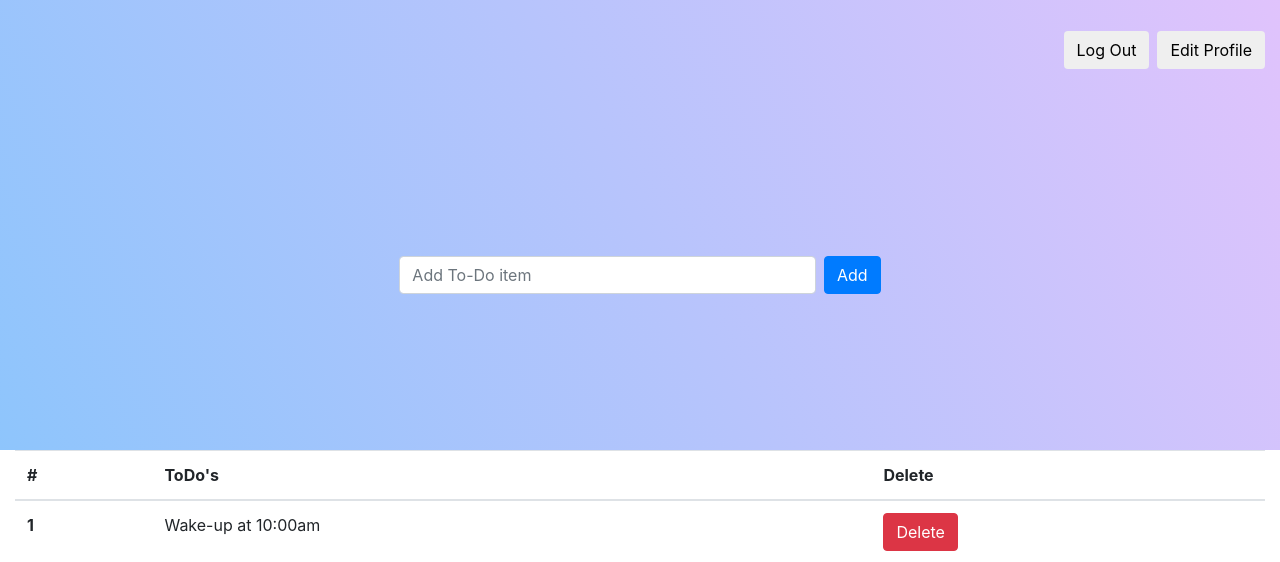
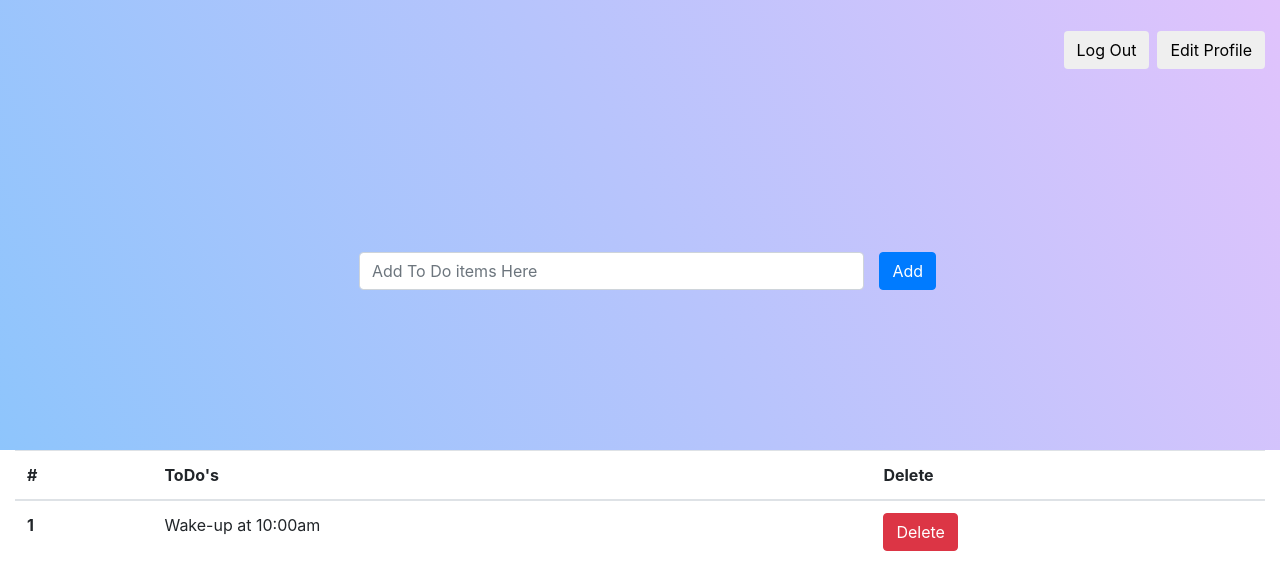
Before and after one commit to adilcodes/PHP-ToDo-List, a PHP site: page /dashboard.php in a window 1280 px wide. Shown: the top 562 px of the page. Run offline with PHP 8.4, Linux system fonts and the light colour scheme; the visitor is signed in with stand-in values (Sample User, id 1); data that the repository does not hold is empty; some libraries are stand-ins or nearby versions.

Commit message:
Started working on Add TO-DO items

```diff
--- /dev/null
+++ b/add_item_process.php
@@ -0,0 +1,5 @@
+<?php
+include "database.php";
+session_start();
+
+?>
--- a/dashboard.php
+++ b/dashboard.php
@@ -40,8 +40,14 @@ if(isset($_GET["user_mail"])){
                     <button class="btn ml-2"><a style="text-decoration:none; color:#000;" href="edit_profile.php?user_id='<?php echo $user_id; ?>'">Edit Profile</a></button>
                 </div>
                 <div class="add-items">
-                    <input type="text" class="form-control col-lg-4" placeholder="Add To-Do item">
-                    <input type="submit" name="add" value="Add" class="btn btn-primary ml-2">
+                    <!-- <input type="text" class="form-control col-lg-4" placeholder="Add To-Do item">
+                    <input type="submit" name="add" value="Add" class="btn btn-primary ml-2"> -->
+                    <form class="form-inline col-lg-8 d-flex justify-content-center" method="post" action="add_item_process.php">
+                        <div class="form-group mb-2 col-lg-8 ">
+                            <input type="text" class="form-control col-lg-12" placeholder="Add To Do items Here">
+                        </div>
+                        <input type="submit" name="add_item" value="Add" class="btn btn-primary mb-2">
+                    </form>
                 </div>
             </div>
             <div class="col-lg-12">
```
